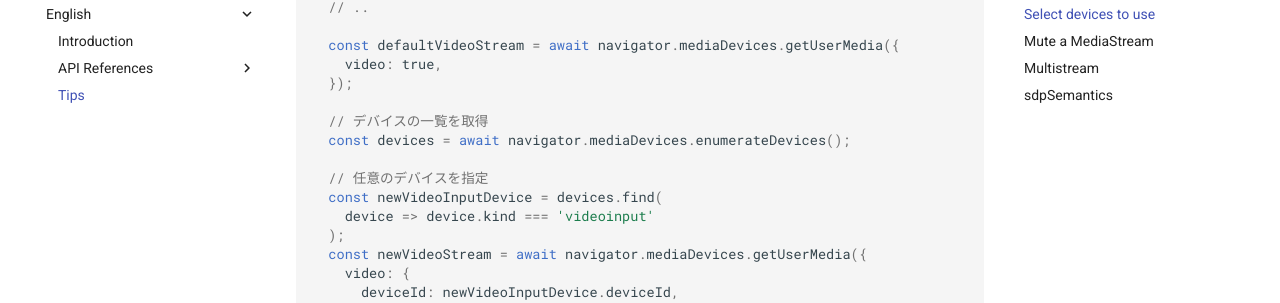
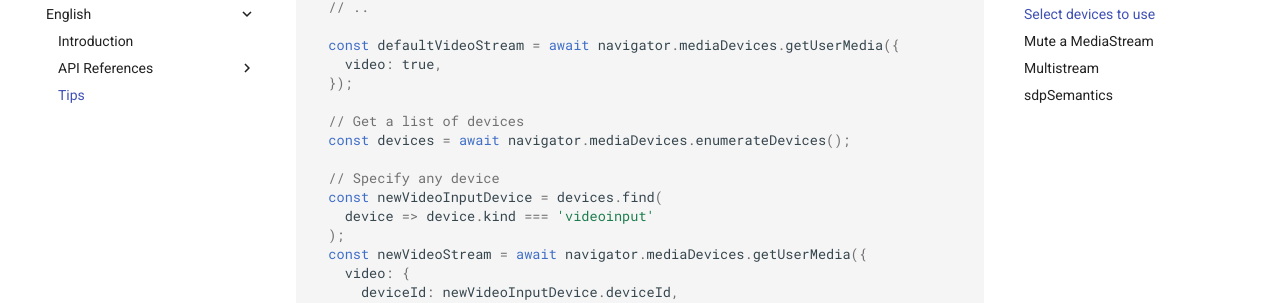
Before and after one commit to skyway/skyway-js-sdk-doc, an MkDocs documentation site: the page built from docs/en/tips.md, in a window 1280 px wide and 900 px high, scrolled down 1302 px. Shown: the part 148-451 px from the top of the window. Built offline with MkDocs 1.6.1 and Material for MkDocs 9.7.7, drawn with Linux system fonts in a browser that asks for light colours.

Commit message:
Updates tips.md
日本語のコメントを英語に変更

```diff
--- a/docs/en/tips.md
+++ b/docs/en/tips.md
@@ -60,10 +60,10 @@ If multiple cameras and microphones are available, you can select and use it.
     video: true,
   });
 
-  // デバイスの一覧を取得
+  // Get a list of devices
   const devices = await navigator.mediaDevices.enumerateDevices();
 
-  // 任意のデバイスを指定
+  // Specify any device
   const newVideoInputDevice = devices.find(
     device => device.kind === 'videoinput'
   );
```
